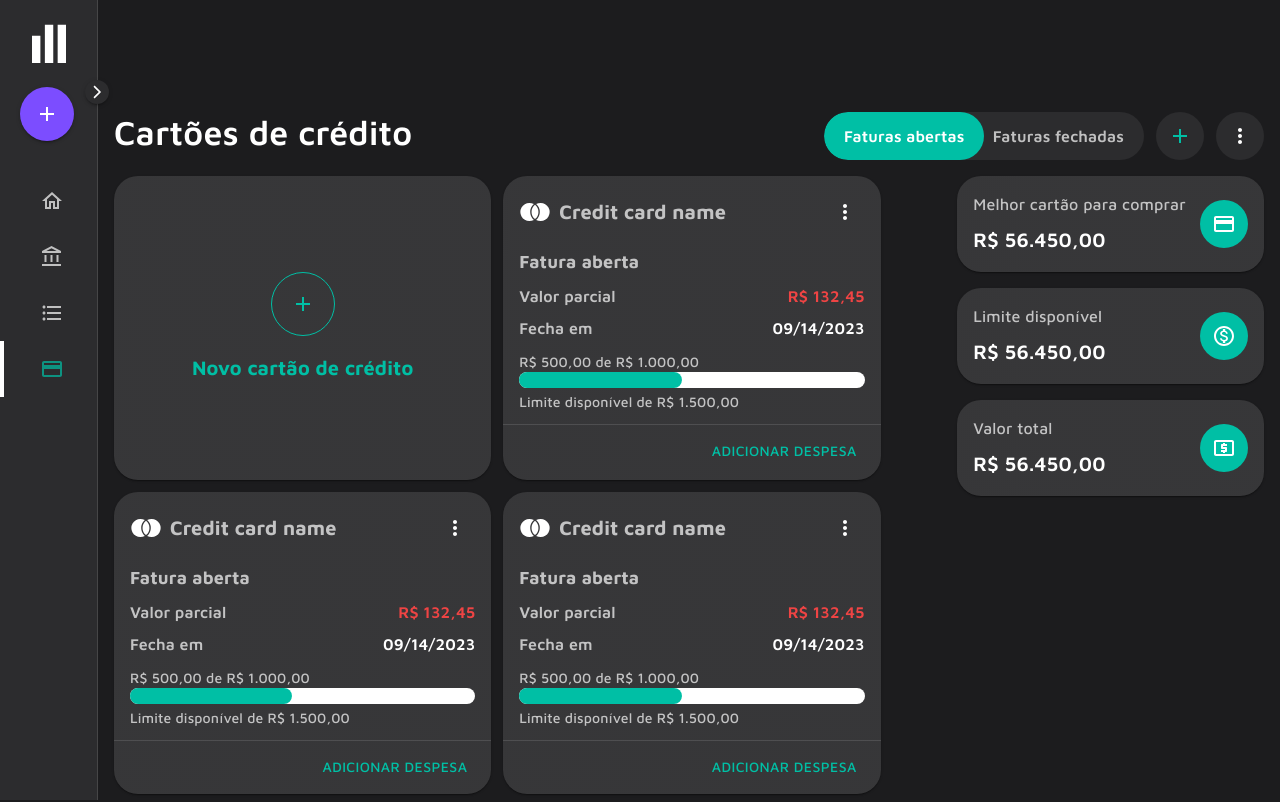
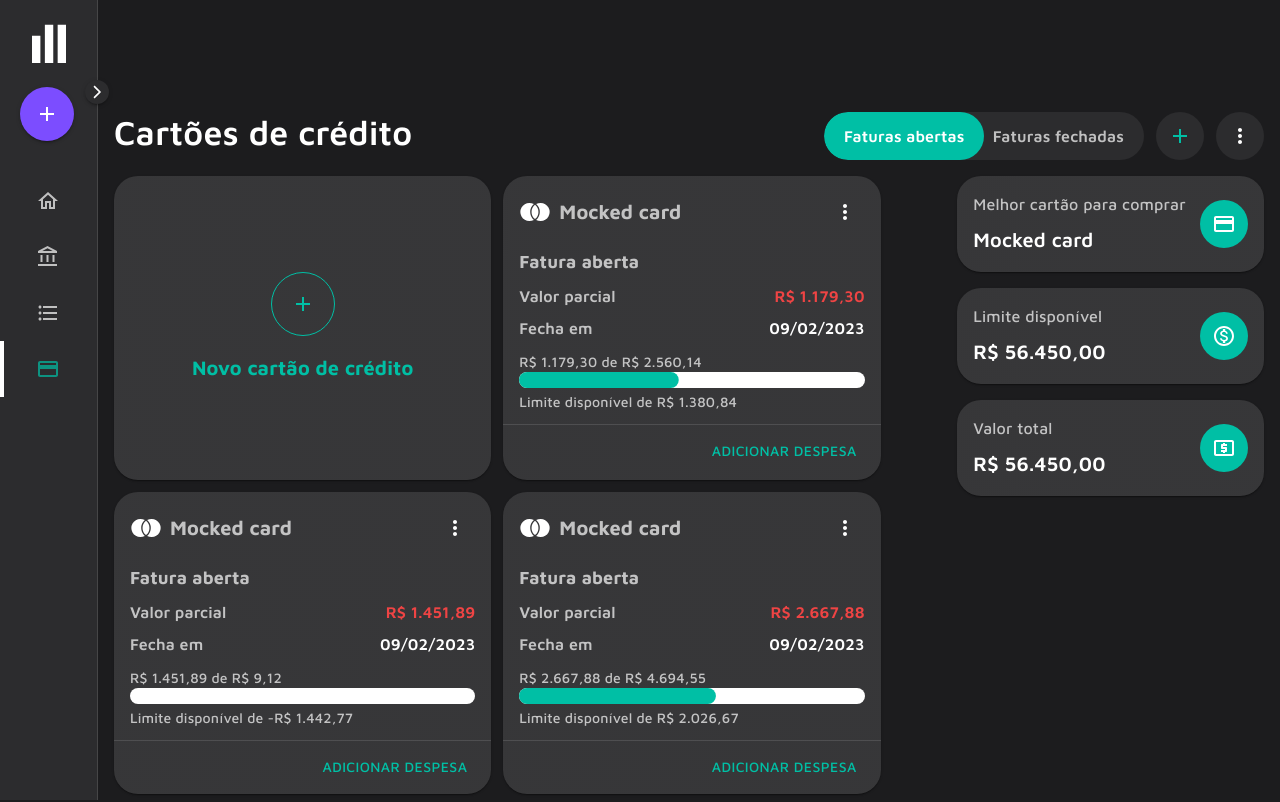
Before and after one commit to vsvinicius/mobills, a React (Vite) app: page /credit-cards in a window 1280 px wide. Shown: the top 802 px of the page. Built offline with nearby package versions, Linux system fonts and the light colour scheme.

Commit message:
Adds credit card model (#7)

```diff
--- a/src/components/InfoItem/index.tsx
+++ b/src/components/InfoItem/index.tsx
@@ -1,10 +1,9 @@
 import { cn } from '@lib/classnames';
-import formatToCurrency from '@lib/formatToCurrency';
 import { Paper, Typography } from '@mui/material';
 
 interface InfoItemProps {
   title: React.ReactNode | string;
-  value: number;
+  value: React.ReactNode | string;
   icon: React.ReactNode;
   iconClassName?: string;
 }
@@ -28,7 +27,7 @@ export default function InfoItem({
           )}
         </div>
         <Typography variant="h6" className="font-semibold">
-          {formatToCurrency(value)}
+          {value}
         </Typography>
       </main>
       <div
--- a/src/components/credit-card/CreditCardItem/index.tsx
+++ b/src/components/credit-card/CreditCardItem/index.tsx
@@ -9,19 +9,20 @@ import {
   Typography,
   linearProgressClasses,
 } from '@mui/material';
-// import visa from '@assets/icons/visa.svg';
-import mastercard from '@assets/icons/mastercard.svg';
 import formatToCurrency from '@lib/formatToCurrency';
 import dayjs from 'dayjs';
+import { CreditCard } from '@models/CreditCard';
 
-// interface CreditCardItemProps {}
+interface CreditCardItemProps {
+  creditCard: CreditCard;
+}
 
-function CardHeader() {
+function CardHeader({ creditCard }: CreditCardItemProps) {
   return (
     <header className="flex items-center justify-between p-4">
       <div className="flex items-end gap-2">
         <img
-          src={mastercard}
+          src={creditCard.brandIcon}
           alt="bank logo"
           style={{
             width: '2rem',
@@ -29,7 +30,7 @@ function CardHeader() {
           }}
         />
         <Typography variant="h6" className="font-bold opacity-70">
-          Credit card name
+          {creditCard.name}
         </Typography>
       </div>
       <SeeMoreMenu>
@@ -45,7 +46,11 @@ function CardHeader() {
   );
 }
 
-function CardBody() {
+function CardBody({ creditCard }: CreditCardItemProps) {
+  const closingDate = dayjs()
+    .set('date', creditCard.closingDay)
+    .locale('pt-BR')
+    .format('L');
   return (
     <main className="px-4">
       <section className="grid grid-cols-2 items-end gap-y-2">
@@ -56,21 +61,21 @@ function CardBody() {
           Valor parcial
         </Typography>
         <Typography className="justify-self-end font-semibold text-red-500">
-          {formatToCurrency(132.45)}
+          {formatToCurrency(creditCard.usedAmount)}
         </Typography>
         <Typography className="font-semibold opacity-70">Fecha em</Typography>
         <Typography className="justify-self-end font-semibold">
-          {dayjs().locale('pt-BR').format('L')}
+          {closingDate}
         </Typography>
       </section>
       <section className="my-3">
         <Typography
           variant="body2"
           className="font-medium opacity-70"
-        >{`${formatToCurrency(500)} de ${formatToCurrency(1000)}`}</Typography>
+        >{`${formatToCurrency(creditCard.usedAmount)} de ${formatToCurrency(creditCard.limitAmount)}`}</Typography>
         <LinearProgress
           variant="determinate"
-          value={47}
+          value={(creditCard.usedAmount / creditCard.limitAmount) * 100}
           className="h-4 rounded-full bg-white"
           color="success"
           sx={{
@@ -82,17 +87,17 @@ function CardBody() {
         <Typography
           variant="body2"
           className="mt-1 font-medium opacity-70"
-        >{`Limite disponível de ${formatToCurrency(1500)}`}</Typography>
+        >{`Limite disponível de ${formatToCurrency(creditCard.limitAmount - creditCard.usedAmount)}`}</Typography>
       </section>
     </main>
   );
 }
 
-export default function CreditCardItem() {
+export default function CreditCardItem({ creditCard }: CreditCardItemProps) {
   return (
     <Card>
-      <CardHeader />
-      <CardBody />
+      <CardHeader creditCard={creditCard} />
+      <CardBody creditCard={creditCard} />
       <Divider />
       <footer className="my-2 flex justify-end px-4">
         <Button className="rounded-full text-success">adicionar despesa</Button>
--- a/src/components/ui/Sidebar/index.tsx
+++ b/src/components/ui/Sidebar/index.tsx
@@ -142,10 +142,13 @@ export default function Sidebar({
           {MENU_ITEMS.map(({ Icon, name, href, color = 'primary' }) => (
             <MenuItem
               key={name}
-              className={cn('flex w-full overflow-hidden border-solid pl-10 ', {
-                [`border-l-4 border-solid border-l-${color} pl-9`]:
-                  pathname === href,
-              })}
+              className={cn(
+                'flex w-full overflow-hidden border-solid pl-9 font-medium',
+                {
+                  'border-l-4 border-solid pl-8': pathname === href,
+                  [`border-l-${color}`]: pathname === href,
+                },
+              )}
             >
               <Link
                 to={href}
--- /dev/null
+++ b/src/models/CreditCard.ts
@@ -0,0 +1,75 @@
+import { v4 as uuidv4 } from 'uuid';
+import visa from '@assets/icons/visa.svg';
+import mastercard from '@assets/icons/mastercard.svg';
+import { Invoice, InvoiceStatus, getMockedInvoice } from '@models/Invoice';
+
+enum CreditCardBrand {
+  VISA = 'visa',
+  MASTERCARD = 'mastercard',
+}
+
+export interface CreditCardInterface {
+  id: string;
+  name: string;
+  brand: CreditCardBrand;
+  limitAmount: number;
+  closingDay: number;
+  invoices: Invoice[];
+}
+
+export class CreditCard implements CreditCardInterface {
+  id: string;
+  name: string;
+  brand: CreditCardBrand;
+  limitAmount: number;
+  closingDay: number;
+  invoices: Invoice[];
+
+  constructor({
+    id,
+    name,
+    brand,
+    limitAmount,
+    closingDay,
+    invoices,
+  }: CreditCardInterface) {
+    this.id = id;
+    this.name = name;
+    this.brand = brand;
+    this.limitAmount = limitAmount;
+    this.closingDay = closingDay;
+    this.invoices = invoices;
+  }
+
+  get brandIcon(): string {
+    return this.brand === CreditCardBrand.VISA ? visa : mastercard;
+  }
+
+  get usedAmount(): number {
+    return this.invoices.reduce(
+      (acc, invoice) =>
+        invoice.status === InvoiceStatus.OPEN
+          ? acc + invoice.chargeAmount
+          : acc,
+      0,
+    );
+  }
+}
+
+export function getMockedCreditCard(): CreditCard {
+  return new CreditCard({
+    id: uuidv4(),
+    name: 'Mocked card',
+    brand: CreditCardBrand.MASTERCARD,
+    closingDay: 2,
+    limitAmount: Math.random() * 10000,
+    invoices: [
+      getMockedInvoice(),
+      getMockedInvoice(),
+      getMockedInvoice(),
+      getMockedInvoice(),
+      getMockedInvoice(),
+      getMockedInvoice(),
+    ],
+  });
+}
--- /dev/null
+++ b/src/models/Invoice.ts
@@ -0,0 +1,39 @@
+import { v4 as uuidv4 } from 'uuid';
+
+export enum InvoiceStatus {
+  OPEN = 'open',
+  CLOSED = 'closed',
+}
+
+export interface InvoiceInterface {
+  id: string;
+  status: InvoiceStatus;
+  chargeAmount: number;
+  paidAmount: number;
+}
+
+export class Invoice implements InvoiceInterface {
+  id: string;
+  status: InvoiceStatus;
+  chargeAmount: number;
+  paidAmount: number;
+
+  constructor({ id, status, chargeAmount, paidAmount }: InvoiceInterface) {
+    this.id = id;
+    this.status = status;
+    this.chargeAmount = chargeAmount;
+    this.paidAmount = paidAmount;
+  }
+}
+
+export function getMockedInvoice(): Invoice {
+  return new Invoice({
+    id: uuidv4(),
+    status:
+      Math.ceil(Math.random() * 10) % 2 === 0
+        ? InvoiceStatus.OPEN
+        : InvoiceStatus.CLOSED,
+    chargeAmount: Math.random() * 1000,
+    paidAmount: Math.random() * 1000,
+  });
+}
--- a/src/pages/CreditCards.tsx
+++ b/src/pages/CreditCards.tsx
@@ -3,6 +3,9 @@ import CreditCardItem from '@components/credit-card/CreditCardItem';
 import Card from '@components/ui/Card';
 import SeeMoreMenu from '@components/ui/SeeMoreMenu';
 import SwitchButton from '@components/ui/SwitchButton';
+import { getMockedCreditCard } from '@models/CreditCard';
+import formatToCurrency from '@lib/formatToCurrency';
+
 import {
   Add,
   CreditCardOutlined,
@@ -10,6 +13,13 @@ import {
   MonetizationOnOutlined,
 } from '@mui/icons-material';
 import { IconButton, MenuItem, MenuList, Typography } from '@mui/material';
+
+const CREDIT_CARDS = [
+  getMockedCreditCard(),
+  getMockedCreditCard(),
+  getMockedCreditCard(),
+  getMockedCreditCard(),
+];
 
 export default function CreditCards() {
   return (
@@ -24,10 +34,10 @@ export default function CreditCards() {
             buttonNames={['Faturas abertas', 'Faturas fechadas']}
             onChangeButton={() => null}
           />
-          <IconButton className="bg-paper text-success w-12">
+          <IconButton className="w-12 bg-paper text-success">
             <Add />
           </IconButton>
-          <SeeMoreMenu className="bg-paper w-12">
+          <SeeMoreMenu className="w-12 bg-paper">
             <MenuList>
               <MenuItem>Cartões arquivados</MenuItem>
               <MenuItem>Tipo de visualização</MenuItem>
@@ -37,7 +47,7 @@ export default function CreditCards() {
       </header>
       <main className="grid grid-cols-3">
         <div className="col-start-1 col-end-3 grid grid-cols-2 gap-3">
-          <Card className="text-success h-[19rem]">
+          <Card className="h-[19rem] text-success">
             <div className="flex h-full cursor-pointer flex-col items-center justify-center gap-4 hover:opacity-60">
               <div className="flex h-16 w-16 items-center justify-center rounded-[50%] border border-solid">
                 <Add />
@@ -47,29 +57,26 @@ export default function CreditCards() {
               </Typography>
             </div>
           </Card>
-          <CreditCardItem />
-          <CreditCardItem />
-          <CreditCardItem />
-          <CreditCardItem />
-          <CreditCardItem />
-          <CreditCardItem />
+          {CREDIT_CARDS.map((creditCard) => (
+            <CreditCardItem creditCard={creditCard} />
+          ))}
         </div>
         <section className="col-start-3 row-start-1 flex h-full w-[80%] flex-col gap-4 justify-self-end">
           <InfoItem
             title="Melhor cartão para comprar"
-            value={56450}
+            value={CREDIT_CARDS[0].name}
             icon={<CreditCardOutlined />}
             iconClassName="bg-success"
           />
           <InfoItem
             title="Limite disponível"
-            value={56450}
+            value={formatToCurrency(56450)}
             icon={<MonetizationOnOutlined />}
             iconClassName="bg-success"
           />
           <InfoItem
             title="Valor total"
-            value={56450}
+            value={formatToCurrency(56450)}
             icon={<LocalAtmOutlined />}
             iconClassName="bg-success"
           />
```
